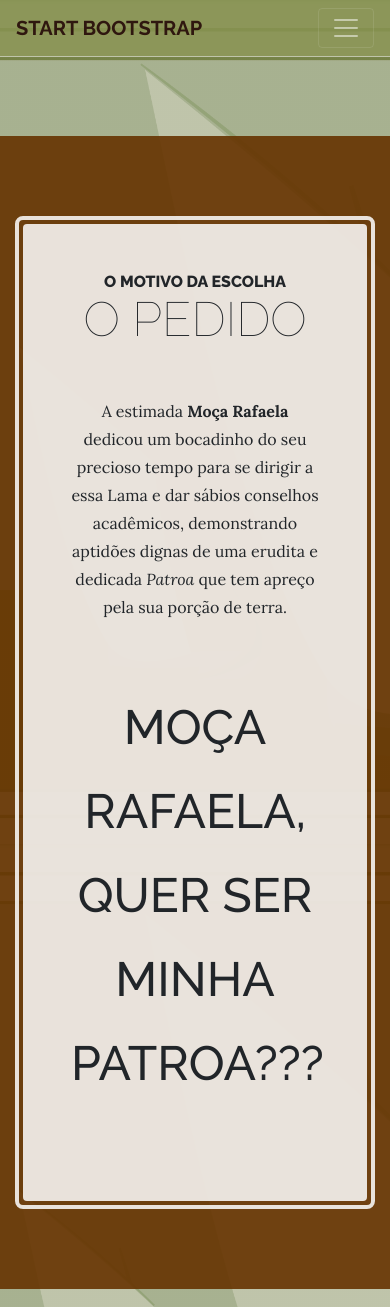
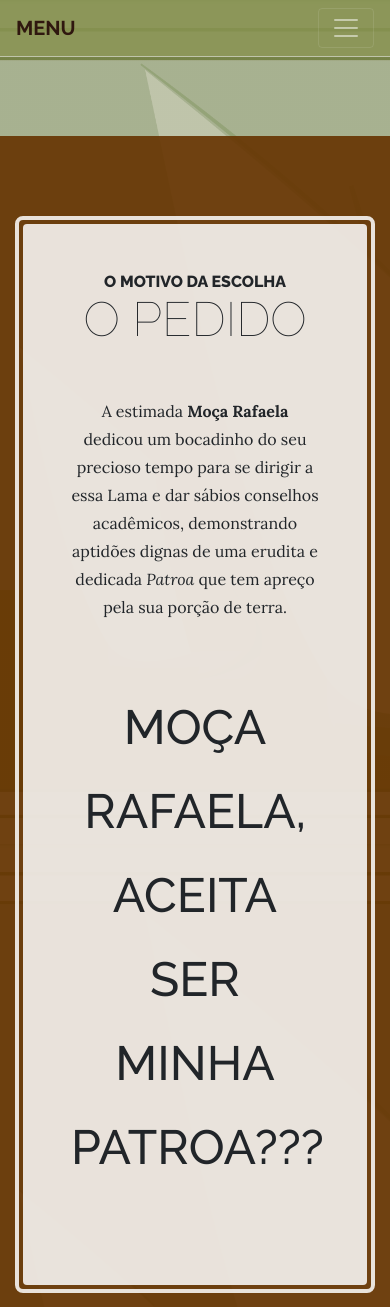
Before and after one commit to flisadora/flisadora.github.io, a website: page store.html in a window 390 px wide. Shown: the top 1307 px of the page. Drawn offline with Linux system fonts and the light colour scheme.

Commit message:
menu description

```diff
--- a/store.html
+++ b/store.html
@@ -32,7 +32,7 @@
     <!-- Navigation -->
     <nav class="navbar navbar-expand-lg navbar-dark py-lg-4" id="mainNav">
       <div class="container">
-        <a class="navbar-brand text-uppercase text-expanded font-weight-bold d-lg-none" href="#">Start Bootstrap</a>
+        <a class="navbar-brand text-uppercase text-expanded font-weight-bold d-lg-none" href="#">Menu</a>
         <button class="navbar-toggler" type="button" data-toggle="collapse" data-target="#navbarResponsive" aria-controls="navbarResponsive" aria-expanded="false" aria-label="Toggle navigation">
           <span class="navbar-toggler-icon"></span>
         </button>
@@ -67,7 +67,7 @@
                 <br><br>
               <h3 class="section-heading mb-5">
                 <p class="faq">
-                  Moça Rafaela, quer ser minha Patroa???
+                  Moça Rafaela, aceita ser minha Patroa???
                 </p>
               </h3>
                 </div>
```
Also changed, not shown: about.html (+1 -1 lines), index.html (+1 -1 lines).
